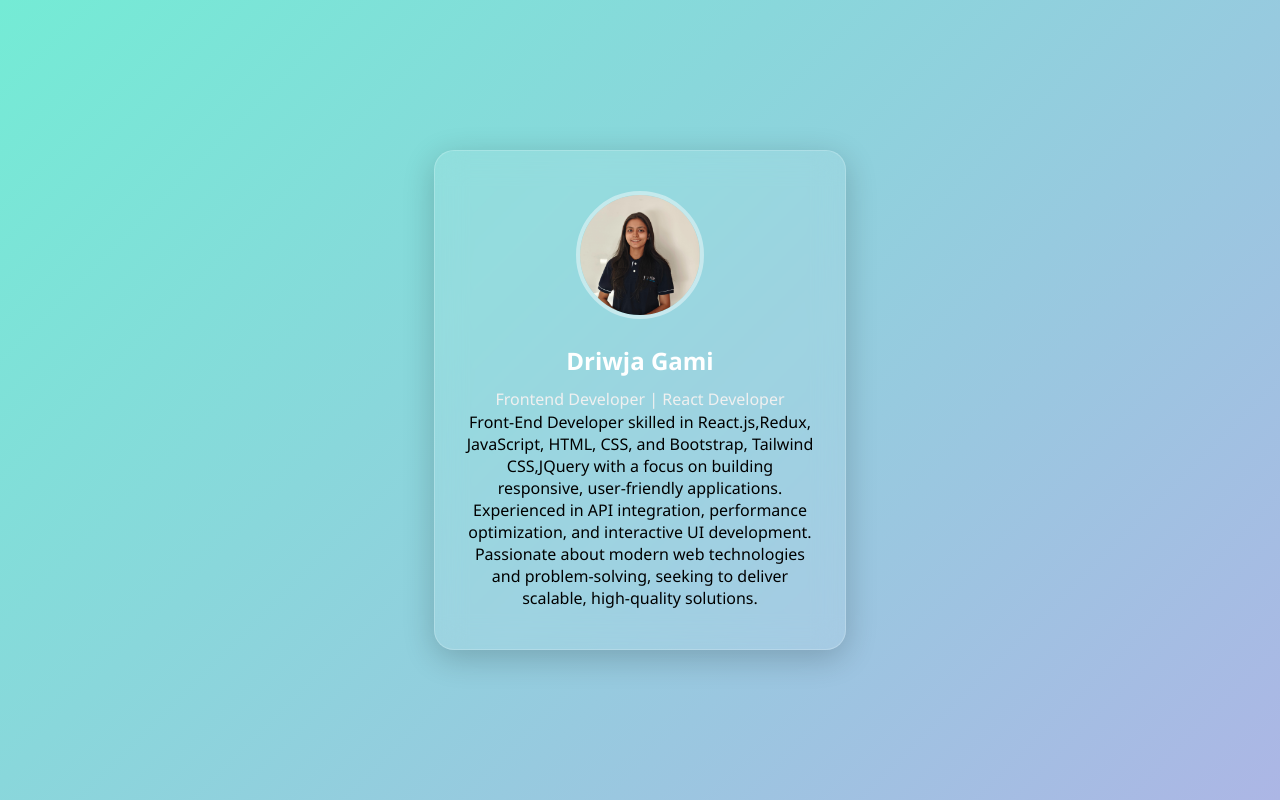
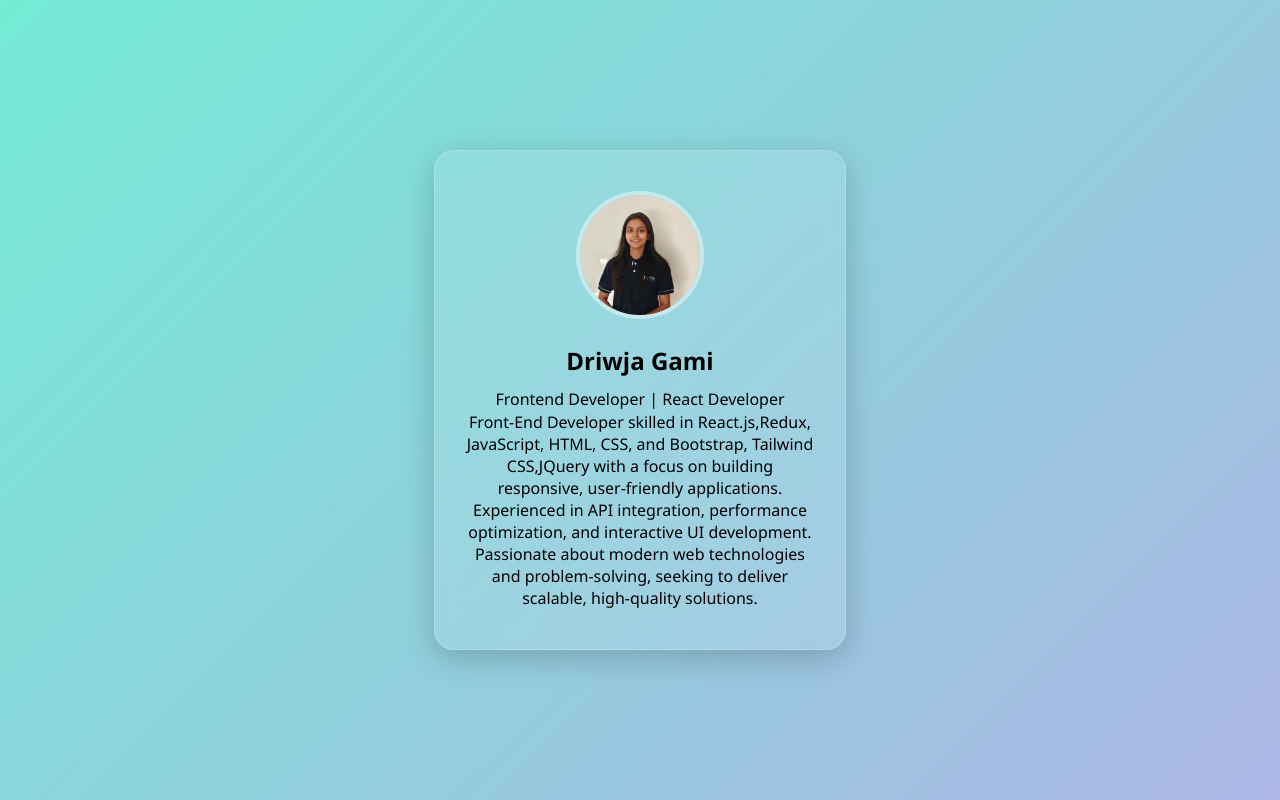
Before and after one commit to Driwja31/profile, a plain HTML site: page index.html in a window 1280 px wide. Drawn offline with Linux system fonts and the light colour scheme.

Commit message:
Update profile card content

```diff
--- a/index.html
+++ b/index.html
@@ -51,12 +51,10 @@
 
     h2 {
       margin: 0 0 10px;
-      color: #fff;
     }
 
     p {
       margin: 0;
-      color: #f0f0f0;
       line-height: 1.5;
     }
   </style>
@@ -74,5 +72,4 @@
       problem-solving, seeking to deliver scalable, high-quality solutions.</div>
   </div>
 </body>
-
 </html>
```
